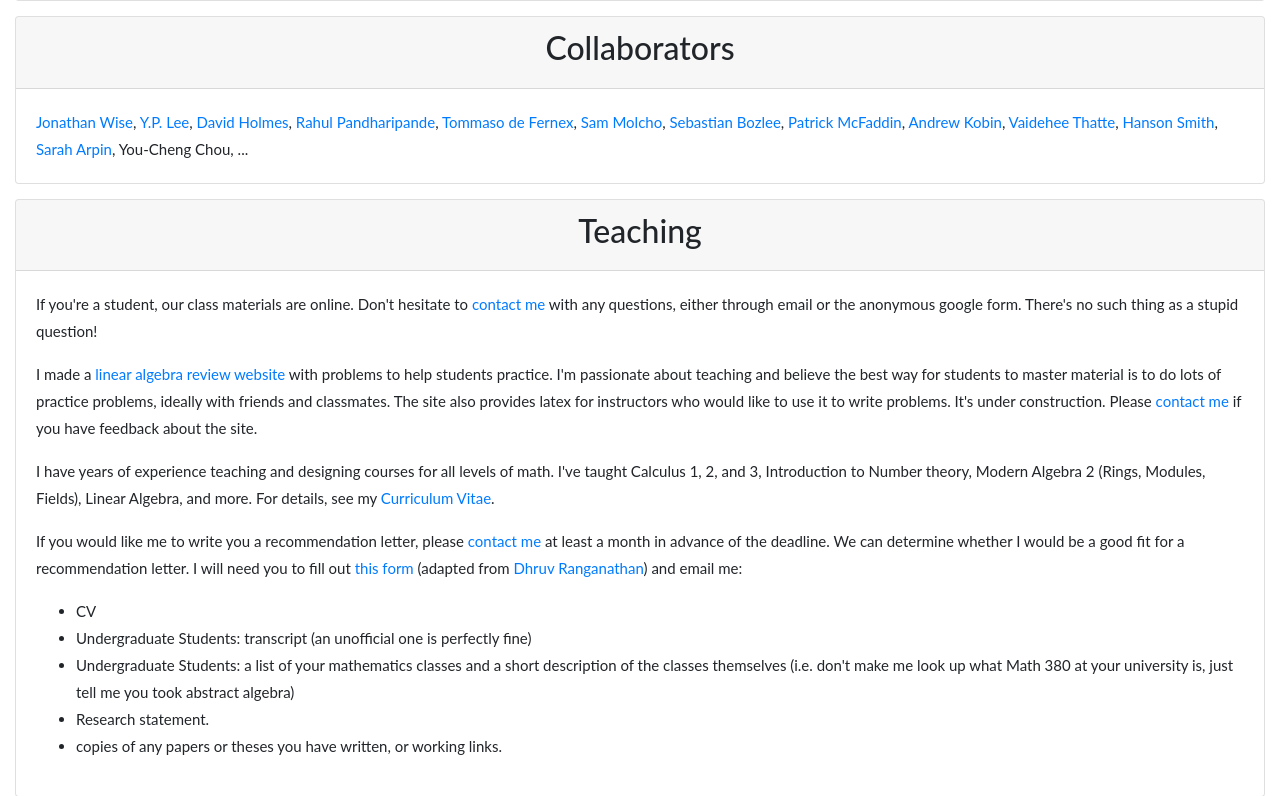
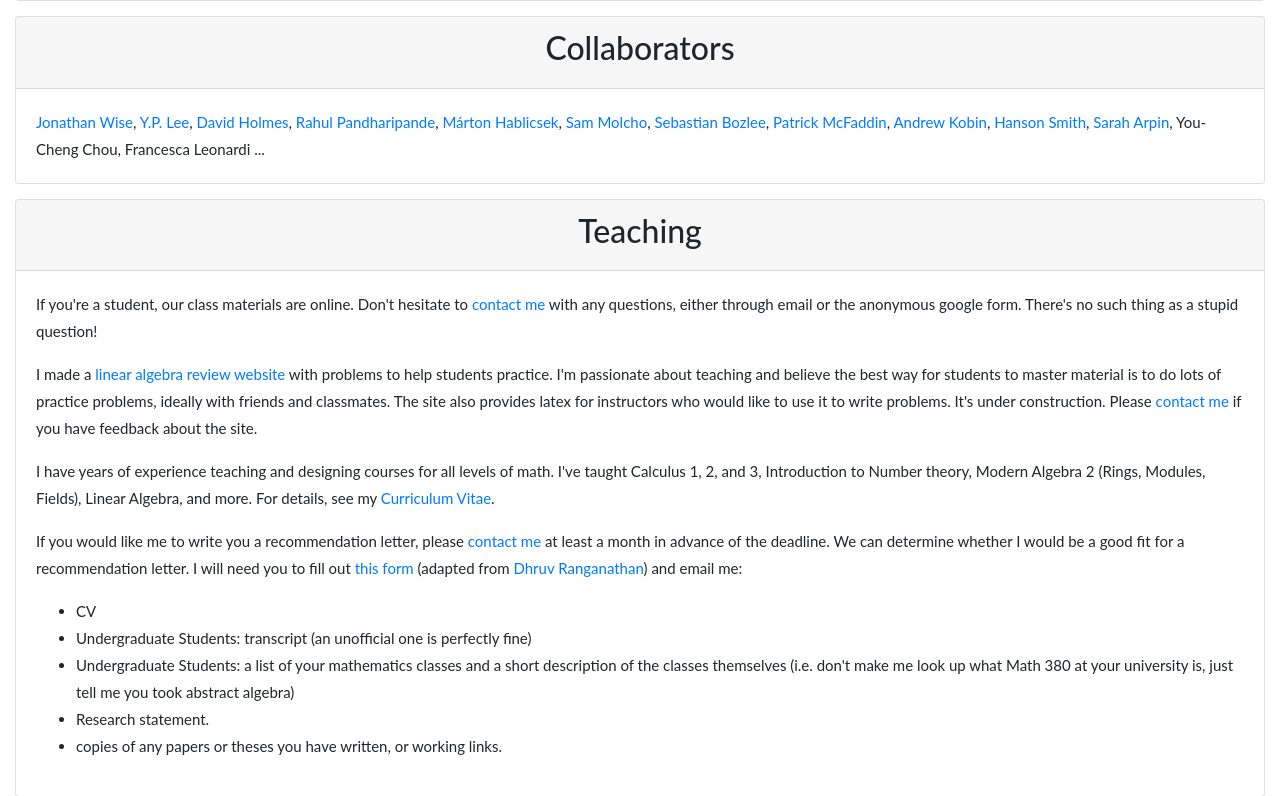
Before and after one commit to nanotech22/logetale, a Flask app: page / in a window 1280 px wide. Shown: the part 2488-3284 px from the top of the page. Run offline with Flask 2, Linux system fonts and the light colour scheme; some libraries are stand-ins or nearby versions.

Commit message:
added marci and francesca to log hochschild paper, added them as collaborators

```diff
--- a/templates/pages/index.html
+++ b/templates/pages/index.html
@@ -54,7 +54,7 @@
                         <li><i>The Log Product Formula</i> <a href="https://arxiv.org/abs/1908.04936">arXiv (2019)</a>, <a href="https://msp.org/ant/2023/17-7/p02.xhtml">Algebra and Number Theory (2023)</a>.</li>
                         <li><i>The Log Product Formula in Quantum K-theory</i> with You-Cheng Chou and Y.P. Lee <a href = "https://arxiv.org/abs/2012.09379">arXiv (2020)</a>, <a href="https://www.cambridge.org/core/journals/mathematical-proceedings-of-the-cambridge-philosophical-society/article/abs/log-product-formula-in-quantum-ktheory/799DAE6C2CA98CD80D6782DBB6D5A0A4#">Cambridge Philosophical Society (2023)</a>.</li>
                         <li>
-                            <i>Logarithmic Hochschild co/homology via formality of derived intersections</i> <a href="https://arxiv.org/abs/2308.09447">arXiv (2023).</a>
+                            <i>Logarithmic Hochschild co/homology via formality of derived intersections</i> with Márton Hablicsek and Francesca Leonardi <a href="https://arxiv.org/abs/2308.09447">arXiv (2023).</a>
                         </li>
                     </ul>
                 </li>
@@ -128,16 +128,21 @@
             <a href="https://www.math.utah.edu/~yplee/">Y.P. Lee</a>,
             <a href="http://www.davidholmes.nl/">David Holmes</a>,
             <a href="https://people.math.ethz.ch/~rahul/">Rahul Pandharipande</a>,
-            <a href="https://www.math.utah.edu/~defernex/">Tommaso de Fernex</a>,
+            <a href="https://sites.google.com/site/mhablicsek/">Márton Hablicsek</a>,
             <a href="http://math.huji.ac.il/~samouilmolcho/">Sam Molcho</a>,
             <a href="https://math.colorado.edu/~sebo2151/">Sebastian Bozlee</a>,
             <a href="https://mcfaddin.github.io/">Patrick McFaddin</a>,
             <a href="https://www.andrewkobin.com/">Andrew Kobin</a>,
-            <a href="https://sites.google.com/view/vaideheethatte">Vaidehee Thatte</a>,
             <a href="https://www.hansonsmath.info/">Hanson Smith</a>,
             <a href="https://sites.google.com/view/saraharpin">Sarah Arpin</a>,
             <a>You-Cheng Chou</a>,
+            <a>Francesca Leonardi</a>
             ...
+            <!--
+            <a href="https://www.math.utah.edu/~defernex/">Tommaso de Fernex</a>,
+            <a href="https://sites.google.com/view/vaideheethatte">Vaidehee Thatte</a>,
+
+            -->
         </div>
     </div>
 
```
